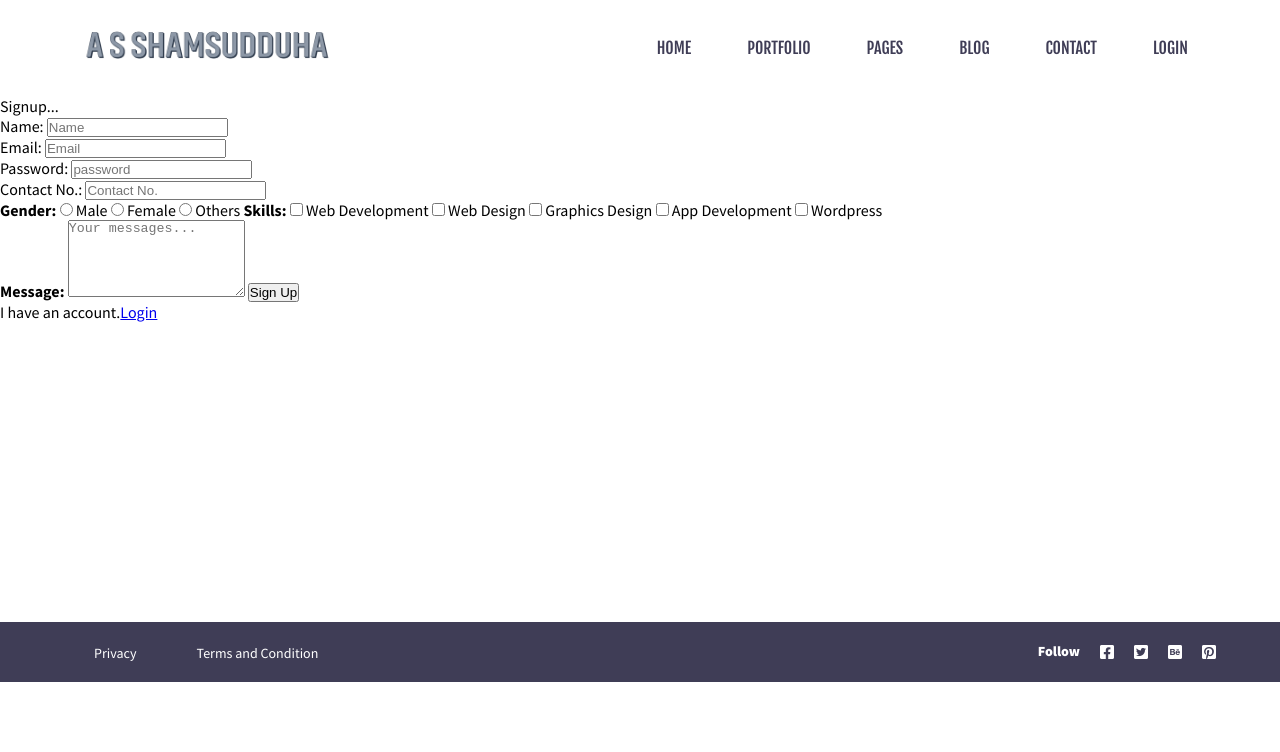
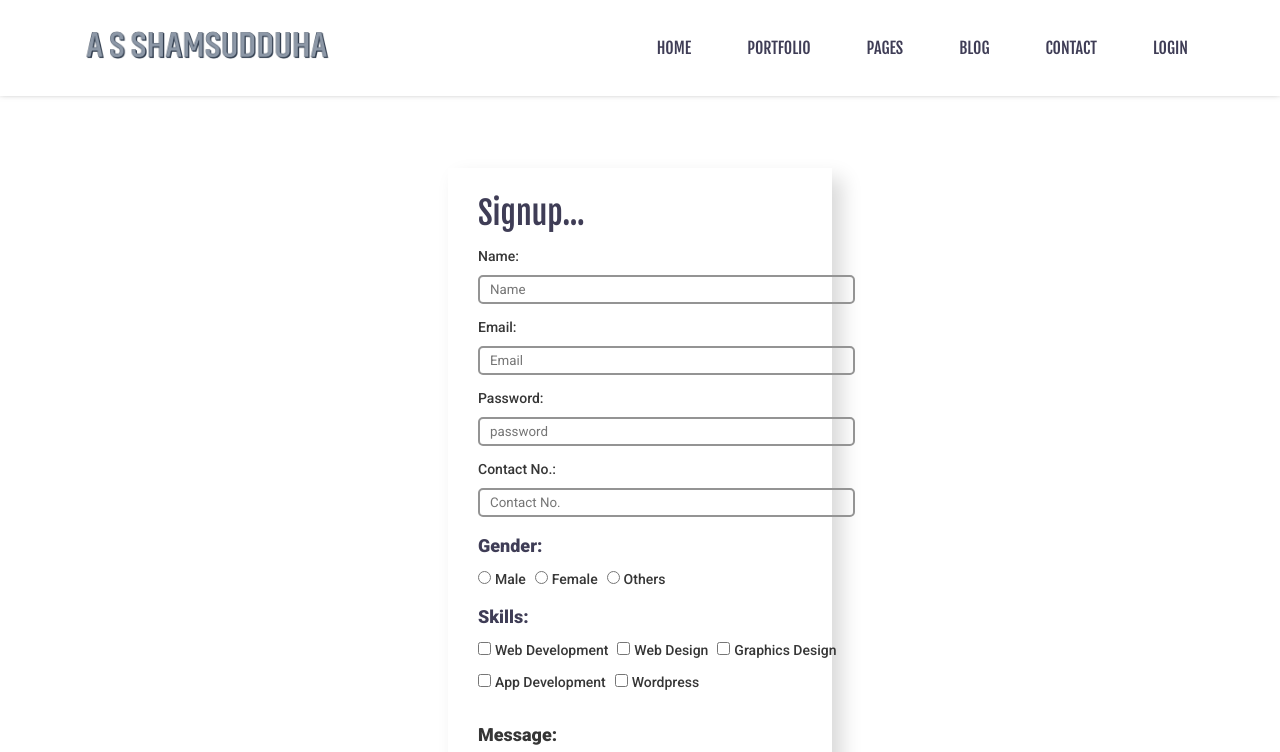
Before and after one commit to Shamsudduha/fullweB, a plain HTML site: page signup.html in a window 1280 px wide. Shown: the top 752 px of the page. Drawn offline with Linux system fonts and the light colour scheme.

Commit message:
Update style.css

```diff
--- a/css/style.css
+++ b/css/style.css
@@ -3,18 +3,30 @@
 	margin: 0;
 	padding: 0;
 	box-sizing: border-box;
+	-webkit-box-sizing: border-box;
+	-moz-box-sizing: border-box;
 }
 
 body{
 	font-family: 'Fjalla One', sans-serif;
-font-family: 'Lobster', cursive;
-font-family: 'Roboto', sans-serif;
-font-family: 'Source Sans Pro', sans-serif;
+	font-family: 'Lobster', cursive;
+	font-family: 'Roboto', sans-serif;
+	font-family: 'Source Sans Pro', sans-serif;
+	color: #3f3d56;
 }
 
-img{max-width: 100%;}
+img{
+	max-width: 100%;
+	object-fit:cover;
+	object-position: top;
+}
+a{
+	text-decoration: none;
+}
 
-header{}
+header{
+    box-shadow: 0px -4px 7px #313131;
+}
 .head{
     display: flex;
     flex: 0 0 auto;
@@ -151,25 +163,32 @@ header{}
     margin-top: 30px;
 }
 .cont{
-    width: 50%;
-    padding: 10px 20px;
+    width: 45%;
+    padding: 10px 0px;
+    margin: auto;
+    border: 1px solid #878787;
+    margin-top: 16px;
+    margin-bottom: 16px;
 }
-.box{}
+.box{
+    margin: 20px;
+}
 .ima{
     max-width: 100%;
-    height:100%
 }
 .ima a{
     text-decoration: none;
     box-sizing: border-box;
 }
 .ima a img{
-    transition-duration: .7s;
+    transition-duration: .3s;
+    width: 100%;
+    height: 360px;
 }
 .ima a img:hover{box-shadow: 0px 15px 20px gray;}
 .texta{
-    margin-top: 20px;
     text-align: center;
+    margin: 30px 30px;
 }
 .texta h1{
     font-size: 36px;
@@ -251,3 +270,101 @@ footer{
 .so ol li a i:hover{
     opacity: .2;
 }
+
+/****...........................signup section..........................**/
+.section{
+
+}
+.loginbox span{
+    font-size: 32px;
+    font-weight: 300;
+    font-family: 'Fjalla One';
+}
+.loginbox{
+    display: flex;
+    flex: 0 0 auto;
+    margin: auto;
+    align-items: center;
+    width: 30%;
+    margin-top: 72px;
+    box-shadow: 10px 10px 19px #d9d9d9,
+             -10px -10px 19px #ffffff;
+
+             transition-duration: .7s;
+}
+
+.loginbox:hover{
+	box-shadow: 10px 10px 19px #ffffff,
+             -10px -10px 19px #d9d9d9;
+}
+
+form {padding: 25px 30px;font-family: 'Roboto';}
+form input , form textarea {
+    padding: 5px 10px;
+    background-color: #ffffff00;
+    border: 2px solid #949494;
+    width: 100%;
+    border-radius: 5px;
+    margin: 10px 0 0px;
+    font-family: 'Roboto';
+    transition-duration: .3s;
+}
+
+form input:hover , form textarea:hover{
+    background-color: #f5f5f5;
+}
+
+
+
+input:focus ,textarea:focus{
+    background-color: #e4e5e8;
+    outline: none;
+}
+
+
+form label{display: inline-block;margin: 15px 5px 0px 0px;color: #363636;font-size: 14px;font-weight: 500;}
+form strong{
+    margin: 18px 0 0px;
+    display: block;
+    font-size: 18px;
+    font-weight: 800;
+}
+
+form input[type="submit"]{
+    width: auto;
+    padding: 10px 20px;
+    margin-left: 144px;
+    margin-right: 144px;
+    margin-top: 30px;
+    transition-duration: .3s;
+}
+
+
+form input[type="submit"]:hover{
+
+background-color: #313131;
+
+color: white;
+
+border: 2px solid #313131;
+}
+
+
+ form input[type="radio"],
+ form input[type="checkbox"]
+ {width: auto;}
+
+form p{
+    margin-top: 20px;
+    font-size: 12px;
+    font-weight: 300;
+    text-align: center;
+}
+.signup{
+    color: #3f3d56;
+    font-weight: 900;
+}
+.signup:hover{opacity: .34;}
+
+
+/****...........................signup section..........................**/
```
